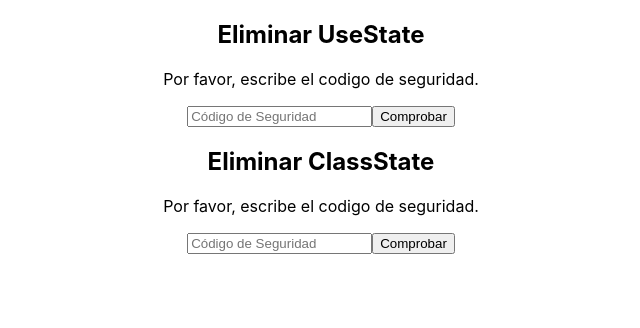
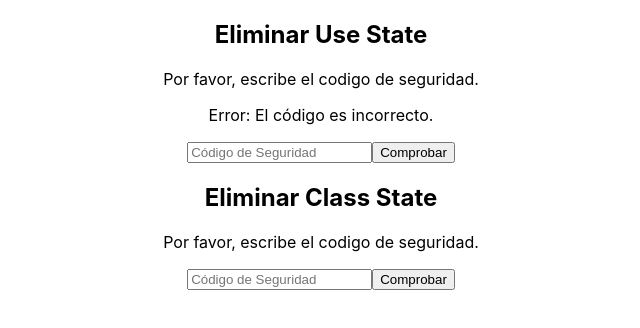
Before and after one commit to GermanGJ/Ptzi-ReactJS-Estados-CodSeg, a React (Create React App) app: page / in a window 1280 px wide. Shown: the top 328 px of the page, without its empty margins (319-959 px from the left). Built offline with nearby package versions, Linux system fonts and the light colour scheme.

Commit message:
Clase 3: Estados Simples (Props y State)

```diff
--- a/src/App.js
+++ b/src/App.js
@@ -7,8 +7,12 @@ import './App.css';
 function App() {
   return (
     <div className="App">
-      <UseState />
-      <ClassState />
+      <UseState
+        name="Use State"
+      />
+      <ClassState
+        name="Class State"
+      />
     </div>
   );
 }
--- a/src/ClassState.js
+++ b/src/ClassState.js
@@ -3,15 +3,32 @@ import React from "react";
 
 class ClassState extends React.Component
 {
+    constructor(props)
+    {
+        super(props);
+
+        this.state = {
+            error: false,
+        }
+    }
+
     render() {
         return (
             <div>
-                <h2>Eliminar ClassState</h2>
+                <h2>Eliminar {this.props.name}</h2>
 
                 <p>Por favor, escribe el codigo de seguridad.</p>
 
+                {this.state.error && (
+                    <p>Error: El código es incorrecto.</p>
+                )}
+
                 <input placeholder="Código de Seguridad" />
-                <button>Comprobar</button>
+                <button
+                    onClick={() =>
+                        this.setState(prevState => ({ error: !prevState.error }))
+                    }
+                >Comprobar</button>
             </div>
         );
     }
--- a/src/UseState.js
+++ b/src/UseState.js
@@ -1,15 +1,23 @@
 import React from "react";
 
-function UseState()
+function UseState({ name })
 {
+    const [error, setError] = React.useState(true);
+
     return (
         <div>
-            <h2>Eliminar UseState</h2>
+            <h2>Eliminar {name}</h2>
 
             <p>Por favor, escribe el codigo de seguridad.</p>
 
+            {error && (
+                <p>Error: El código es incorrecto.</p>
+            )}
+
             <input placeholder="Código de Seguridad" />
-            <button>Comprobar</button>
+            <button
+                onClick={() => setError(!error)}
+            >Comprobar</button>
         </div>
     );
 }
```
